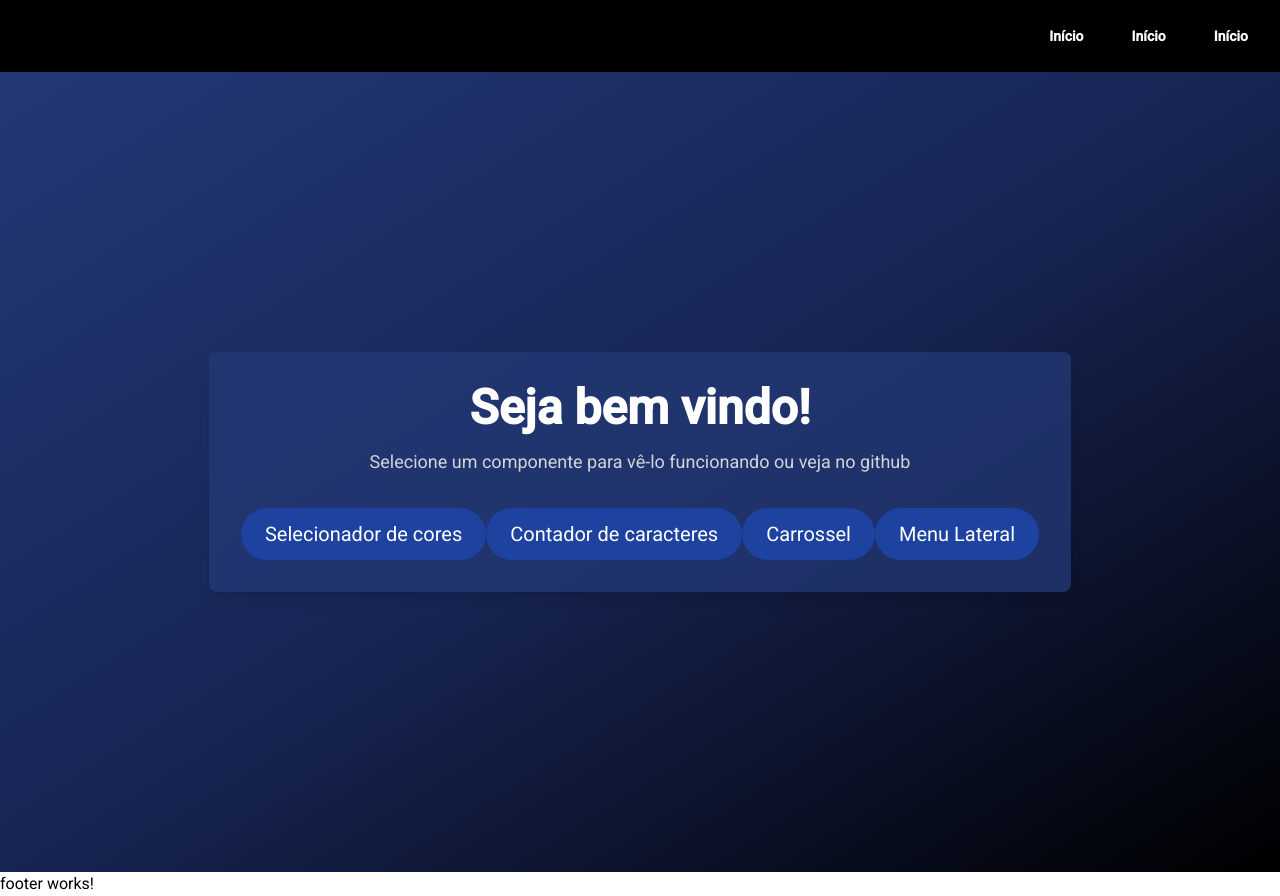
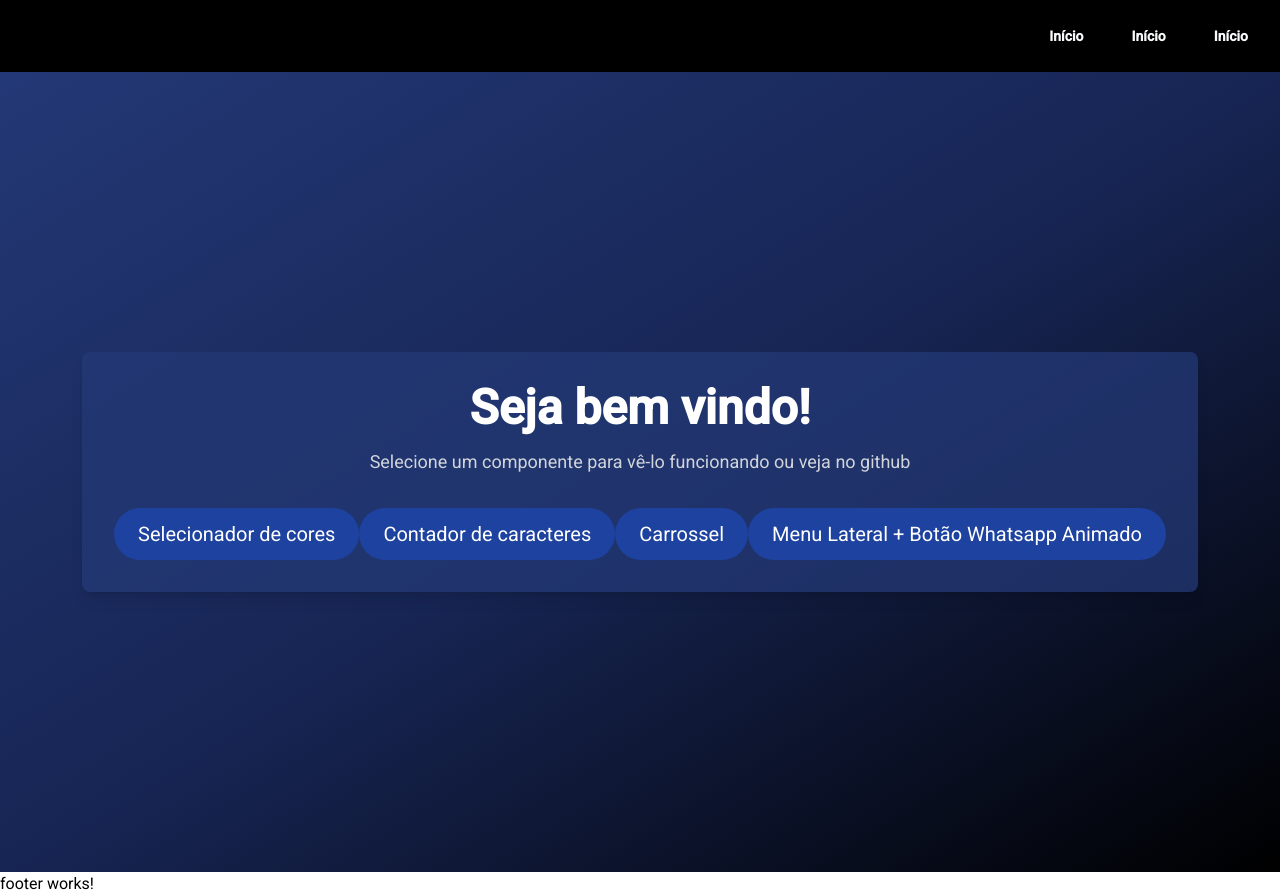
Before and after one commit to RodrigoMarques6/utilidadesParaProjetos, an Angular app: page / in a window 1280 px wide. Built offline with nearby package versions, Linux system fonts and the light colour scheme.

Commit message:
feat/ajustes gerais no projeto

```diff
--- a/src/app/components/character-counter/character-counter.component.html
+++ b/src/app/components/character-counter/character-counter.component.html
@@ -14,5 +14,5 @@
   <div class="text-white mt-2 text-center">
     {{ charCount }} caracteres digitados
   </div>
-  <button>Veja o código no Github</button>
+  <a href="https://github.com/RodrigoMarques6/utilidadesParaProjetos" target="_blank"><button>Veja o código no Github</button></a>
 </div>
--- a/src/app/components/main/main.component.html
+++ b/src/app/components/main/main.component.html
@@ -31,7 +31,7 @@
       class="mt-8 px-6 py-3 rounded-full text-xl bg-blue-800 text-white hover:bg-blue-700 transition"
       routerLink="/menu-lateral-direito"
     >
-      Menu Lateral
+      Menu Lateral + Botão Whatsapp Animado
     </button>
   </div>
 </div>
```
